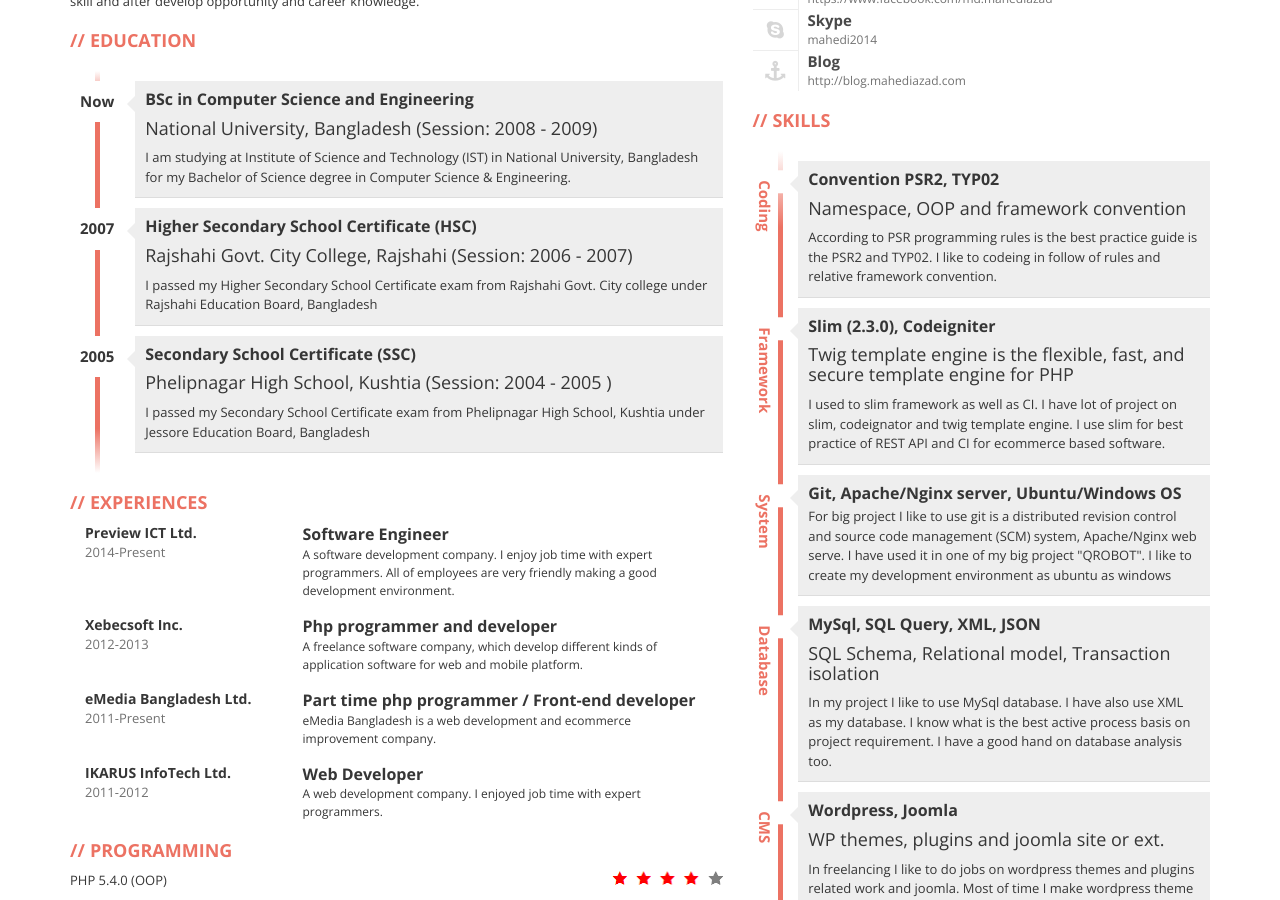
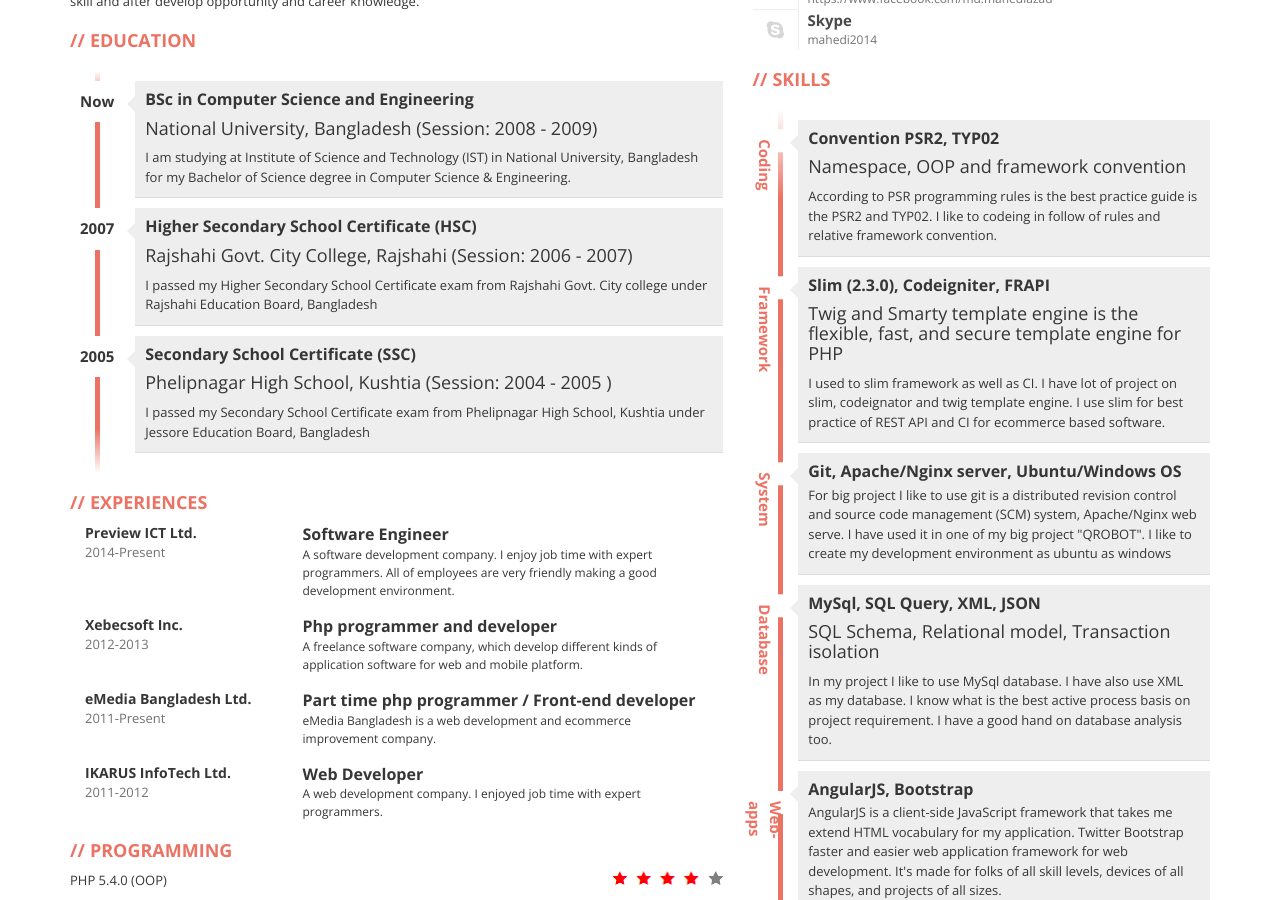
Before and after one commit to mahedi2014/mahediazad.github.io, a plain HTML site: page index.html in a window 1280 px wide. Shown: the part 472-1372 px from the top of the page. Drawn offline with nearby package versions, Linux system fonts and the light colour scheme.

Commit message:
Web_apps

```diff
--- a/index.html
+++ b/index.html
@@ -105,7 +105,7 @@
 
 </head>
 <body style="background-color: #ffffff">
-   <a id="github" href='https://github.com/mahediazad/mahediazad.github.io'><img style="position: absolute; top: 0; right: 0; border: 0;" src="img/forkme_right_red_aa0000.png" alt="Fork me on GitHub"></a>
+<a id="github" href='https://github.com/mahediazad/'><img style="position: absolute; top: 0; right: 0; border: 0;" src="img/forkme_right_red_aa0000.png" alt="Fork me on GitHub"></a>
 <div class="container">
 <div class="row">
     <div class="col-xs-12">
@@ -251,11 +251,11 @@
             <div class="description pull-right">mahedi2014</div>
         </div>
 
-            <div class="contact-item">
-              <div class="icon pull-left text-center"><span class="fa fa-anchor fa-fw"></span></div>
-              <div class="title pull-right">Blog</div>
-              <div class="description pull-right">http://blog.mahediazad.com</div>
-            </div>
+        <!--<div class="contact-item">-->
+        <!--<div class="icon pull-left text-center"><span class="fa fa-anchor fa-fw"></span></div>-->
+        <!--<div class="title pull-right">Blog</div>-->
+        <!--<div class="description pull-right">http://blog.mahediazad.com</div>-->
+        <!--</div>-->
 
     </div>
 
@@ -275,8 +275,8 @@
             <li>
                 <div class=" pull-left vertical-sidebar fa-rotate-90">Framework</div>
                 <div class="description pull-right">
-                  <h3>Slim (2.3.0), Codeigniter</h3>
-		  <h4>Twig template engine is the flexible, fast, and secure template engine for PHP</h4>
+                    <h3>Slim (2.3.0), Codeigniter, FRAPI</h3>
+                    <h4>Twig and Smarty template engine is the flexible, fast, and secure template engine for PHP</h4>
                     <p>I used to slim framework as well as CI. I have lot of project on slim, codeignator and twig template engine. I use slim for best practice of REST API and CI for ecommerce based software. </p>
                 </div>
             </li>
@@ -295,6 +295,15 @@
                     <h3>MySql, SQL Query, XML, JSON</h3>
                     <h4>SQL Schema, Relational model, Transaction isolation </h4>
                     <p>In my project I like to use MySql database. I have also use XML as my database. I know what is the best active process basis on project requirement. I have a good hand on database analysis too. </p>
+                </div>
+            </li>
+            <li>
+                <div class=" pull-left vertical-sidebar fa-rotate-90">Web-apps</div>
+                <div class="description pull-right">
+                    <h3>AngularJS, Bootstrap</h3>
+                    <p>
+                        AngularJS is a client-side JavaScript framework that takes me extend HTML vocabulary for my application. Twitter Bootstrap faster and easier web application framework for web development. It's made for folks of all skill levels, devices of all shapes, and projects of all sizes.
+                    </p>
                 </div>
             </li>
 
```
Lines whose indentation alone changed are shown as unchanged.
